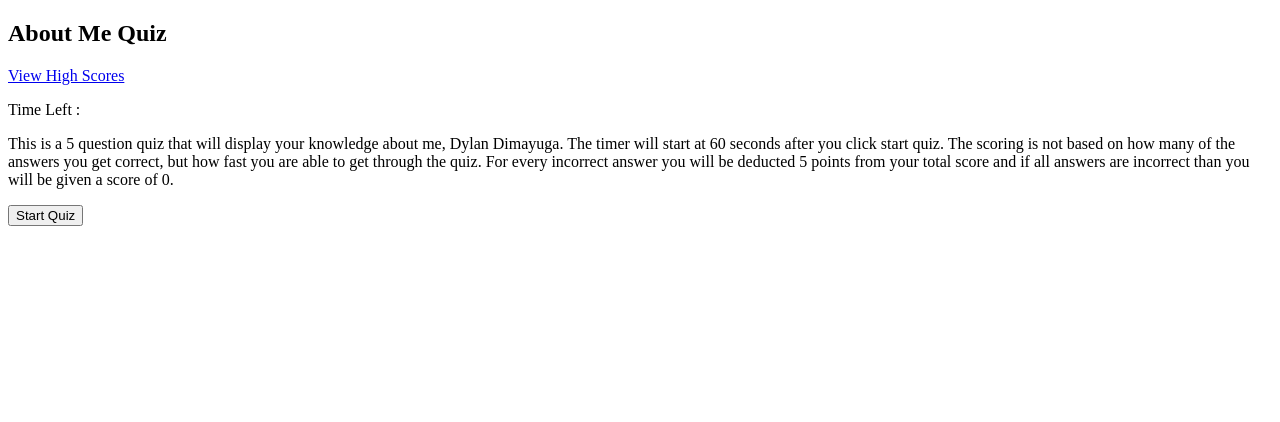
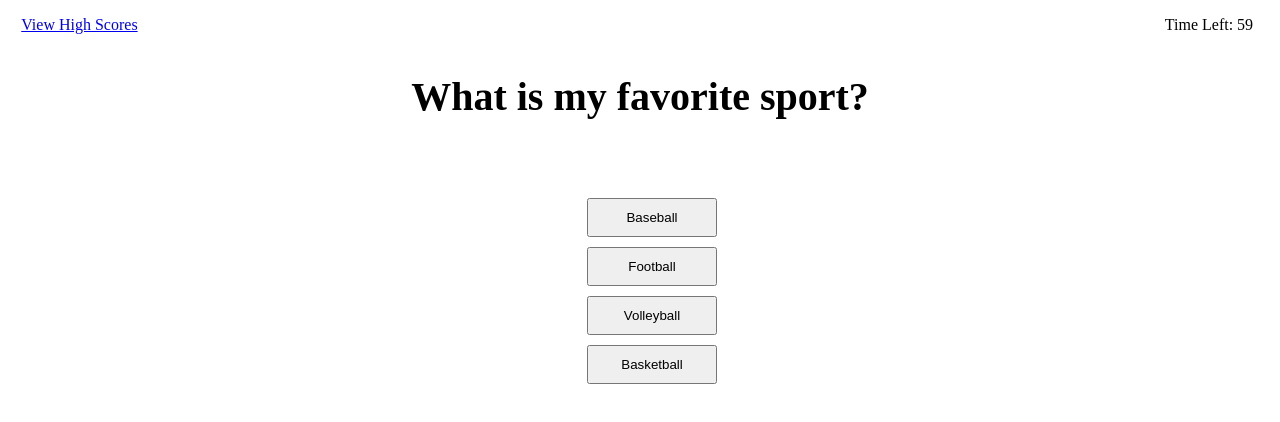
Before and after one commit to DylanDimayuga/About-Me-Quiz, a plain HTML site: page index.html in a window 1280 px wide. Both pictures are taken after a click on the button "Start Quiz". Drawn offline with Linux system fonts and the light colour scheme.

Commit message:
Added in my first question and worked with the stylings to have it laid out the way I want it to be. Worked on adding a timer as well.

```diff
--- a/index.html
+++ b/index.html
@@ -11,12 +11,15 @@
     <nav>
         <h1 class = "aboutmetitle">About Me Quiz</h1>
         <a href="highscores.html" class = "viewscores">View High Scores</a>
-        <p class = "timer">Time Left : </p>
+        <p class = "timer">Time Left: 0</p>
     </nav>
-    <p class = "Quiz Introduction">This is a 5 question quiz that will display your knowledge about me, Dylan Dimayuga.
+    <div class="parent">
+        <p class = "quizintroduction">This is a 5 question quiz that will display your knowledge about me, Dylan Dimayuga.
         The timer will start at 60 seconds after you click start quiz.
         The scoring is not based on how many of the answers you get correct, but how fast you are able to get through the quiz.
-        For every incorrect answer you will be deducted 5 points from your total score and if all answers are incorrect than you will be given a score of 0.</p>
+        For every incorrect answer you will be deducted 5 points from your total score and if all answers are incorrect than you will be given a score of 0.
+        </p>
+    </div>
     <button class = "startquiz">Start Quiz</button>
     <script src="script.js"></script>
 </body>
--- a/script.js
+++ b/script.js
@@ -0,0 +1,47 @@
+var startQuiz = document.querySelector(".startquiz");
+var timeEl = document.querySelector(".timer");
+var titleEl = document.querySelector(".aboutmetitle");
+var introEl = document.querySelector(".quizintroduction");
+var div1 = document.querySelector(".parent");
+
+
+var secondsLeft = 61;
+
+function quizStart() {
+var timerInterval = setInterval(function() {
+    secondsLeft--;
+    timeEl.textContent = "Time Left: " + secondsLeft;
+    if(secondsLeft === 0) {
+        clearInterval(timerInterval);
+        secondsLeft = 61;
+    }
+}, 1000);
+}
+
+function questionOne() {
+    titleEl.textContent = ("What is my favorite sport?");
+    introEl.setAttribute("style", "display: none");
+    startQuiz.setAttribute("style", "display: none");
+    var buttonOne = document.createElement("button");
+    buttonOne.innerHTML = "Baseball";
+    div1.append(buttonOne);
+    buttonOne.className = "button";
+
+    var buttonTwo = document.createElement("button");
+    buttonTwo.innerHTML = "Football";
+    div1.append(buttonTwo);
+    buttonTwo.className = "button";
+
+    var buttonThree = document.createElement("button");
+    buttonThree.innerHTML = "Volleyball";
+    div1.append(buttonThree);
+    buttonThree.className = "button";
+
+    var buttonFour = document.createElement("button");
+    buttonFour.innerHTML = "Basketball";
+    div1.append(buttonFour);
+    buttonFour.className = "button";
+}
+
+startQuiz.addEventListener("click", quizStart);
+startQuiz.addEventListener("click", questionOne);
--- a/styles.css
+++ b/styles.css
@@ -14,6 +14,45 @@
     background-color: blue;
 }
 
-/* .highscorepage {
+.timer {
+    position: absolute;
+    left: 91%;
+    top: 0px;
+}
+
+.aboutmetitle {
+    padding: 40px;
+    text-align: center;
+    font-size: 40px;
+}
+
+.startquiz {
+    position: relative;
+    left: 47%;
+}
+
+.viewscores {
+    position: absolute;
+    top: 0px;
+    right: 88%;
+    margin: 16px;
+}
+
+.quizintroduction {
+    text-align: center;
+    padding: 0px 346px;
+}
+
+.parent {
     display: flex;
-} */
+    flex-direction: column;
+}
+
+.button {
+    position: relative;
+    align-items: flex-start;
+    width: 130px;
+    padding: 10px;
+    margin: 5px;
+    left: 574px;
+}
```
